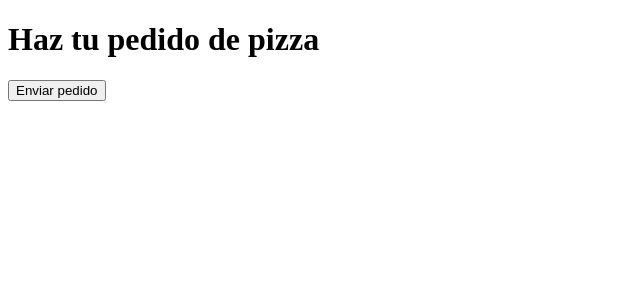
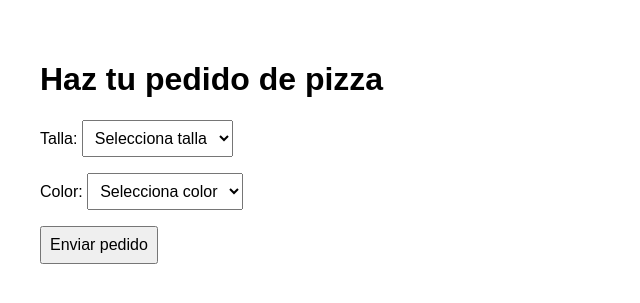
Before and after one commit to IRC04/crocs_web, a Flask app: page / in a window 1280 px wide. Shown: the top 303 px of the page, without its empty margins (0-640 px from the left). Run offline with Flask 3, Linux system fonts and the light colour scheme; some libraries are stand-ins or nearby versions.

Commit message:
va que se consigue

```diff
--- a/app.py
+++ b/app.py
@@ -5,13 +5,14 @@ import qrcode
 import io
 import base64
 import os
+import json
 
 app = Flask(__name__)
 
 # MQTT Config
 MQTT_BROKER = 'broker.emqx.io'
-MQTT_PORT = 8084  # WebSocket seguro
-MQTT_TOPIC = 'tienda/pedidos'
+MQTT_PORT   = 8084  # WebSocket seguro
+MQTT_TOPIC  = 'tienda/pedidos'
 
 @app.route('/')
 def index():
@@ -20,18 +21,30 @@ def index():
 @app.route('/enviar', methods=['POST'])
 def enviar():
     try:
-        mensaje = "Hola desde Flask con WebSocket TLS"
+        # 1) Recuperamos talla y color desde el formulario
+        talla = request.form.get('talla', '').strip()
+        color = request.form.get('color', '').strip()
+        if not talla or not color:
+            return "Faltan los campos talla o color", 400
+
+        # 2) Creamos el JSON con ambos campos
+        payload = {
+            "talla": talla,
+            "color": color
+        }
+        mensaje_json = json.dumps(payload)
+
+        # 3) Configuramos MQTT y publicamos el JSON
         mqtt_client = mqtt.Client(transport="websockets")
-
         mqtt_client.tls_set(cert_reqs=ssl.CERT_NONE)
         mqtt_client.tls_insecure_set(True)
 
         def on_connect(client, userdata, flags, rc):
             if rc == 0:
-                print("Conectado correctamente")
-                client.publish(MQTT_TOPIC, mensaje)
+                print("Conectado correctamente, publicando JSON…")
+                client.publish(MQTT_TOPIC, mensaje_json)
             else:
-                print(f"Falló la conexión: {rc}")
+                print(f"Falló la conexión MQTT: {rc}")
 
         mqtt_client.on_connect = on_connect
         mqtt_client.connect(MQTT_BROKER, MQTT_PORT, 60)
@@ -41,19 +54,18 @@ def enviar():
         time.sleep(2)
         mqtt_client.loop_stop()
 
-        # Generar QR
-        qr = qrcode.make(mensaje)
+        # 4) Generamos el QR a partir del JSON
+        qr = qrcode.make(mensaje_json)
         buffer = io.BytesIO()
         qr.save(buffer, format="PNG")
         img_str = base64.b64encode(buffer.getvalue()).decode("utf-8")
 
-        # Pasar la imagen codificada al HTML
+        # 5) Devolvemos la plantilla con la imagen
         return render_template('qr.html', qr_image=img_str)
 
     except Exception as e:
-        return f"Error: {str(e)}", 500
+        return f"Error: {e}", 500
 
 if __name__ == '__main__':
     port = int(os.environ.get('PORT', 5000))
-    # Bind a 0.0.0.0 para que Render lo detecte
     app.run(host='0.0.0.0', port=port, debug=True)
--- a/static/script.js
+++ b/static/script.js
@@ -1,9 +1,33 @@
-setInterval(() => {
-  fetch('/estado')
-    .then(response => response.json())
-    .then(data => {
-      if (data.nuevo) {
-        alert("Mensaje 'leer' recibido por MQTT");
+// script.js
+
+document.addEventListener('DOMContentLoaded', () => {
+  // 1) Conectar al broker EMQX por WSS
+  const client = mqtt.connect('wss://broker.emqx.io:8084/mqtt');
+
+  client.on('connect', () => {
+    console.log('Conectado a MQTT por WSS');
+  });
+  client.on('error', err => {
+    console.error('Error MQTT:', err);
+  });
+
+  // 2) Capturar el submit del formulario
+  const form = document.getElementById('pedidoForm');
+  form.addEventListener('submit', e => {
+    e.preventDefault();
+
+    // 3) Leer valores
+    const talla = document.getElementById('talla').value;
+    const color = document.getElementById('color').value;
+
+    // 4) Construir y publicar JSON
+    const payload = JSON.stringify({ talla, color });
+    client.publish('tienda/pedidos', payload, {}, err => {
+      if (err) {
+        console.error('Publicación fallida:', err);
+      } else {
+        alert(`Pedido enviado:\n${payload}`);
       }
     });
-}, 2000);
+  });
+});
--- a/templates/index.html
+++ b/templates/index.html
@@ -1,11 +1,50 @@
 <!DOCTYPE html>
-<html>
+<html lang="es">
 <head>
+  <meta charset="UTF-8" />
   <title>Pedido de Pizza</title>
+  <!-- Cargamos el script JS externo -->
+  <script src="script.js" defer></script>
+  <!-- MQTT.js vía CDN -->
+  <script src="https://unpkg.com/mqtt/dist/mqtt.min.js"></script>
+  <style>
+    body { font-family: sans-serif; padding: 2rem; }
+    label { display: block; margin-bottom: 1rem; }
+    select, button { padding: 0.5rem; font-size: 1rem; }
+  </style>
 </head>
 <body>
   <h1>Haz tu pedido de pizza</h1>
-  <form action="/enviar" method="POST">
+  <form id="pedidoForm">
+    <label for="talla">
+      Talla:
+      <select name="talla" id="talla" required>
+        <option value="" disabled selected>Selecciona talla</option>
+        <option value="36">36</option>
+        <option value="37">37</option>
+        <option value="38">38</option>
+        <option value="39">39</option>
+        <option value="40">40</option>
+        <option value="41">41</option>
+        <option value="42">42</option>
+        <option value="43">43</option>
+        <option value="44">44</option>
+        <option value="45">45</option>
+      </select>
+    </label>
+
+    <label for="color">
+      Color:
+      <select name="color" id="color" required>
+        <option value="" disabled selected>Selecciona color</option>
+        <option value="rojo">Rojo</option>
+        <option value="azul">Azul</option>
+        <option value="verde">Verde</option>
+        <option value="negro">Negro</option>
+        <option value="blanco">Blanco</option>
+      </select>
+    </label>
+
     <button type="submit">Enviar pedido</button>
   </form>
 </body>
```
